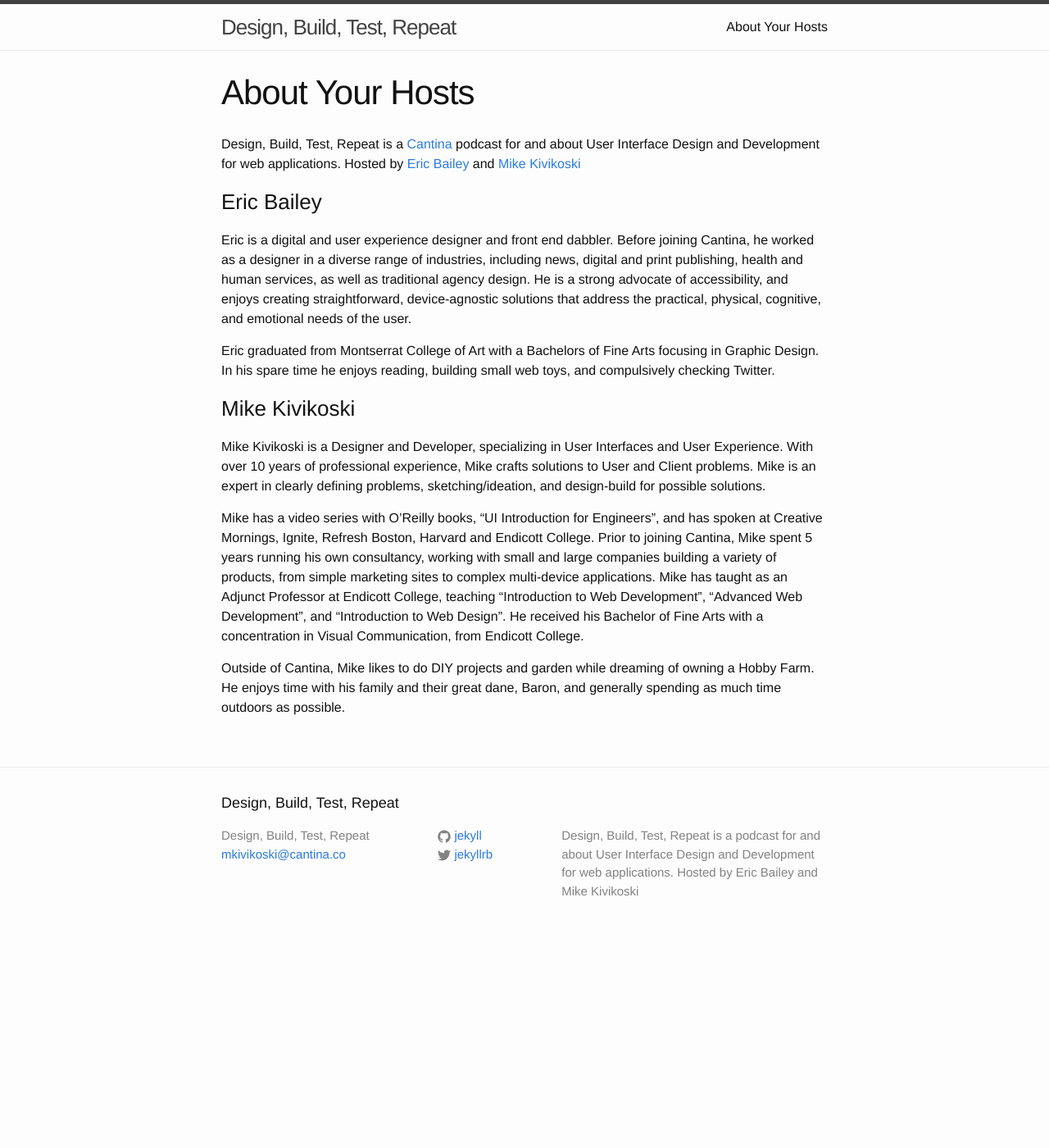
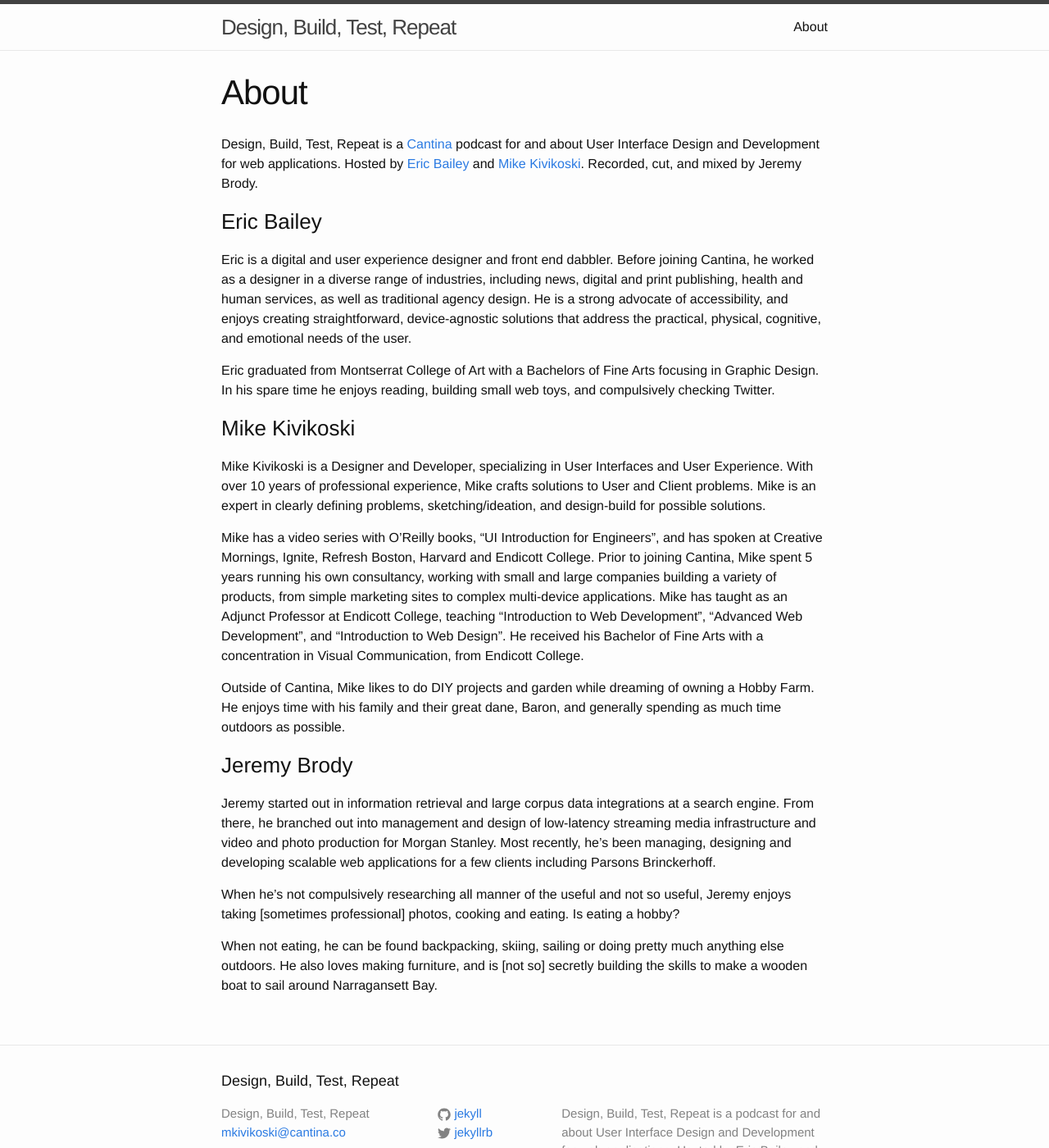
Before and after one commit to cantinac/design-build-test-repeat, a Jekyll site: the page built from about.md, in a window 1280 px wide and 1400 px high. Shown: the whole window at 82% size. Built offline with Jekyll 4.4.1, drawn with Linux system fonts in a browser that asks for light colours.

Commit message:
added Jeremy to the About screen

```diff
--- a/about.md
+++ b/about.md
@@ -1,10 +1,10 @@
 ---
 layout: page
-title: About Your Hosts
+title: About
 permalink: /about/
 ---
 
-Design, Build, Test, Repeat is a [Cantina](https://cantina.co/) podcast for and about User Interface Design and Development for web applications. Hosted by [Eric Bailey](https://twitter.com/ericwbailey) and [Mike Kivikoski](https://twitter.com/mkivikoski)
+Design, Build, Test, Repeat is a [Cantina](https://cantina.co/) podcast for and about User Interface Design and Development for web applications. Hosted by [Eric Bailey](https://twitter.com/ericwbailey) and [Mike Kivikoski](https://twitter.com/mkivikoski). Recorded, cut, and mixed by Jeremy Brody.
 
 ### Eric Bailey
 Eric is a digital and user experience designer and front end dabbler. Before joining Cantina, he worked as a designer in a diverse range of industries, including news, digital and print publishing, health and human services, as well as traditional agency design. He is a strong advocate of accessibility, and enjoys creating straightforward, device-agnostic solutions that address the practical, physical, cognitive, and emotional needs of the user.
@@ -17,3 +17,10 @@
 Mike has a video series with O’Reilly books, “UI Introduction for Engineers”, and has spoken at Creative Mornings, Ignite, Refresh Boston, Harvard and Endicott College. Prior to joining Cantina, Mike spent 5 years running his own consultancy, working with small and large companies building a variety of products, from simple marketing sites to complex multi-device applications. Mike has taught as an Adjunct Professor at Endicott College, teaching “Introduction to Web Development”, “Advanced Web Development”, and “Introduction to Web Design”. He received his Bachelor of Fine Arts with a concentration in Visual Communication, from Endicott College.
 
 Outside of Cantina, Mike likes to do DIY projects and garden while dreaming of owning a Hobby Farm. He enjoys time with his family and their great dane, Baron, and generally spending as much time outdoors as possible.
+
+### Jeremy Brody
+Jeremy started out in information retrieval and large corpus data integrations at a search engine. From there, he branched out into management and design of low-latency streaming media infrastructure and video and photo production for Morgan Stanley. Most recently, he’s been managing, designing and developing scalable web applications for a few clients including Parsons Brinckerhoff.
+
+When he’s not compulsively researching all manner of the useful and not so useful, Jeremy enjoys taking [sometimes professional] photos, cooking and eating. Is eating a hobby?
+
+When not eating, he can be found backpacking, skiing, sailing or doing pretty much anything else outdoors. He also loves making furniture, and is [not so] secretly building the skills to make a wooden boat to sail around Narragansett Bay.
```
